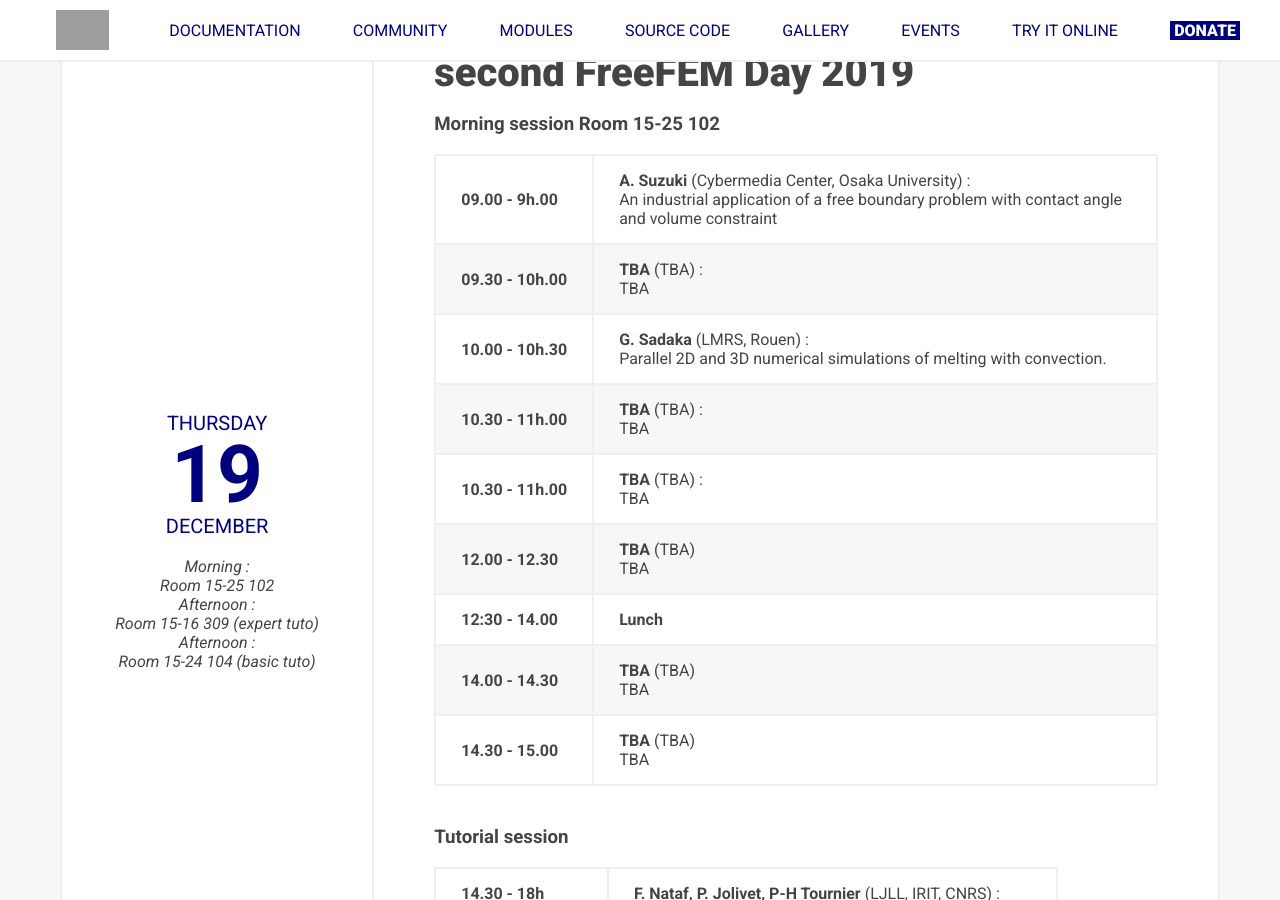
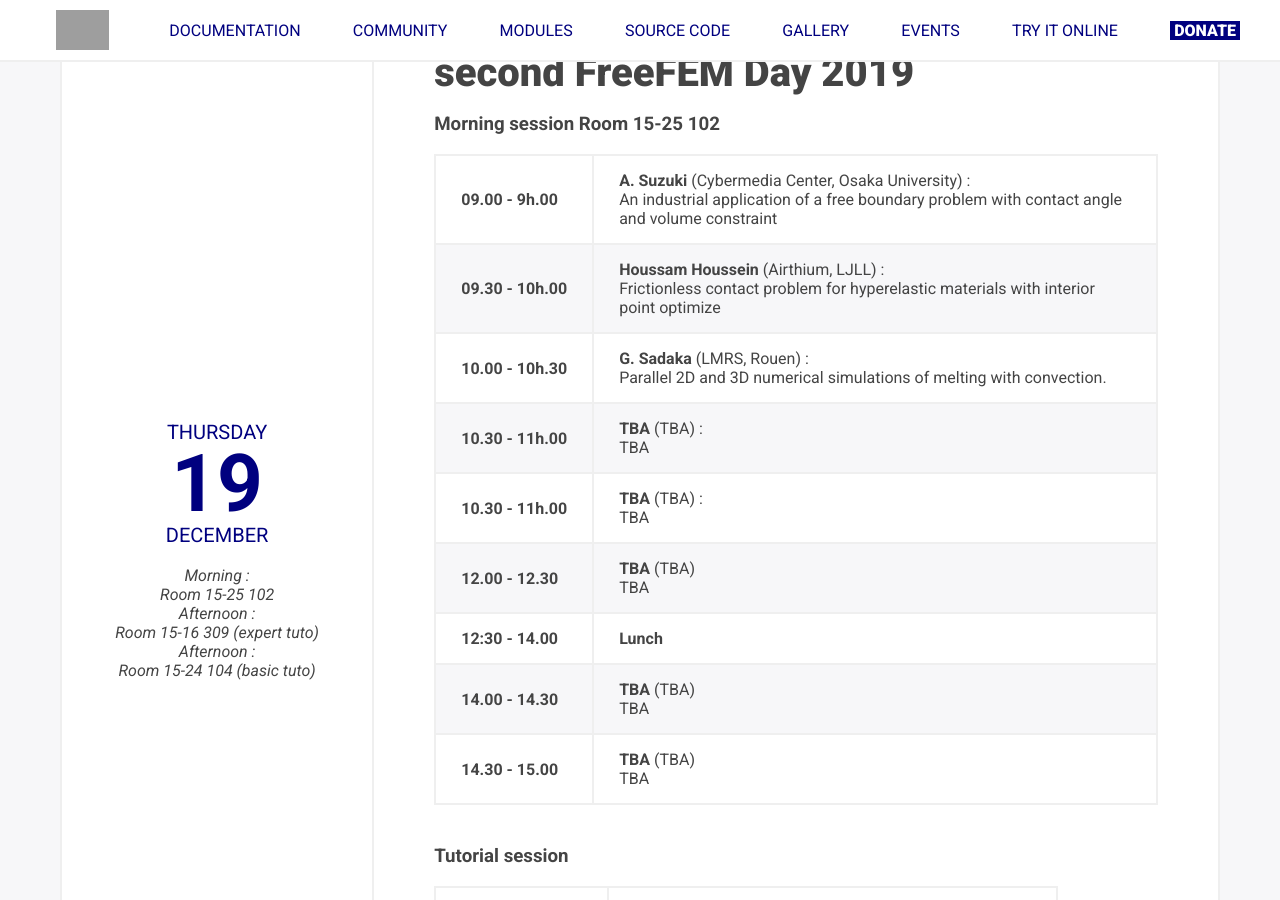
Before and after one commit to FreeFem/FreeFem-website, a Jekyll site: the page built from ffdays.md, in a window 1280 px wide and 900 px high, scrolled down 2098 px. Built offline with Jekyll 4.4.1, drawn with Linux system fonts in a browser that asks for light colours.

Commit message:
add Houssam talk

```diff
--- a/_layouts/ffdays.html
+++ b/_layouts/ffdays.html
@@ -203,9 +203,9 @@
               <tr>
 				 <th scope="row">09.30 - 10h.00<br> </th>
                 <td>
-                  <strong>TBA </strong> (TBA) :
+                  <strong>Houssam Houssein</strong> (Airthium, LJLL) :
            	   	  <br>
-                  TBA
+                  Frictionless contact problem for hyperelastic materials with interior point optimize
                 </td>
               </tr>
               <tr>
```
